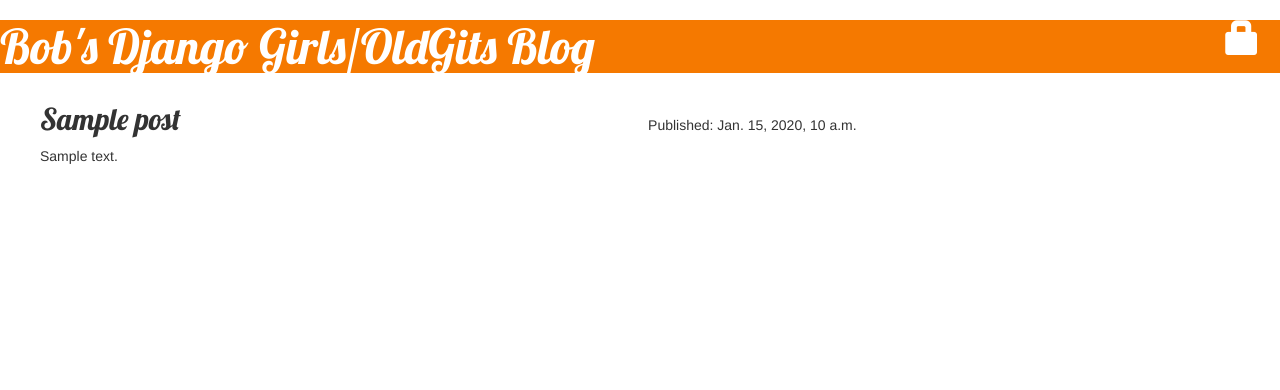
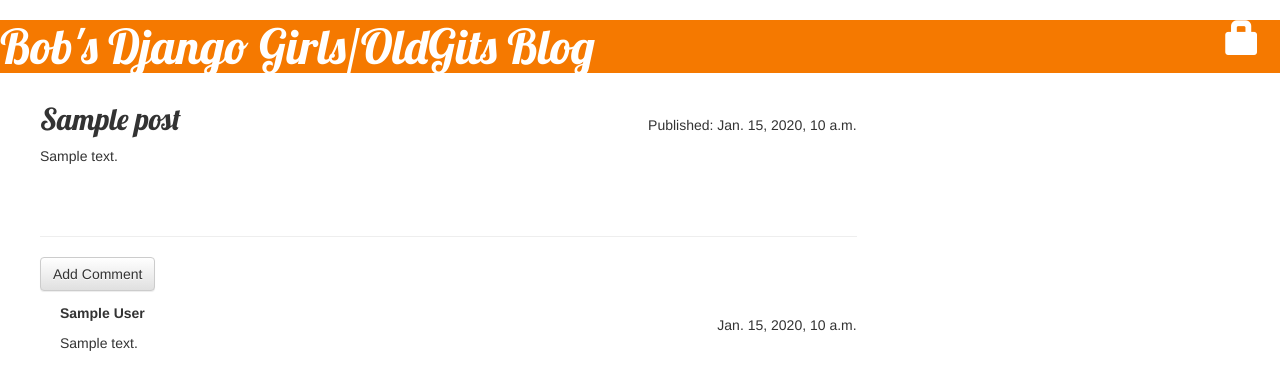
Before and after one commit to BobBowles/my-first-blog, a Django app: page /post/1/ in a window 1280 px wide. Shown: the top 390 px of the page. Run offline with Django 3.2, Linux system fonts and the light colour scheme; tables that the repository leaves empty hold one stand-in row (values such as "Sample post"); some libraries are stand-ins or nearby versions.

Commit message:
Add comment feature - DjangoGirls Extension

```diff
--- a/blog/admin.py
+++ b/blog/admin.py
@@ -1,6 +1,7 @@
 from django.contrib import admin
-from .models import Post
+from .models import Post, Comment
 
 # Register your models here.
 
 admin.site.register(Post)
+admin.site.register(Comment)
--- a/blog/models.py
+++ b/blog/models.py
@@ -18,5 +18,32 @@ class Post(models.Model):
         self.date_published = timezone.now()
         self.save()
 
+    def approved_comments(self):
+        """
+        List the comments on this post that have been approved.
+        """
+        return self.comments.filter(approved=True)
+
     def __str__(self):
         return self.title
+
+
+class Comment(models.Model):
+    post = models.ForeignKey('blog.Post', related_name='comments')
+
+    # option here for registered users only making comments
+    # - other changes needed for this to work, eg, registration page for new
+    # users
+    #author = models.ForeignKey('auth.User')
+    author = models.CharField(max_length=200)
+
+    text = models.TextField()
+    created_date = models.DateTimeField(default=timezone.now)
+    approved = models.BooleanField(default=False)
+
+    def approve(self):
+        self.approved = True
+        self.save()
+
+    def __str__(self):
+        return self.text
--- a/blog/static/blog/base.css
+++ b/blog/static/blog/base.css
@@ -63,3 +63,9 @@ h1, h2, h3, h4 {
     font-size: 26pt;
     margin-right: 20px;
 }
+
+.comment {
+    margin-top: 12px;
+    margin-bottom: 20px;
+    margin-left: 20px;
+}
--- a/blog/templates/blog/post_detail.html
+++ b/blog/templates/blog/post_detail.html
@@ -27,4 +27,37 @@
         <h2>{{ post.title }}</h2>
         <p>{{ post.text|linebreaks }}</p>
     </div>
+
+    <hr />
+
+    <a class="btn btn-default"
+        href="{% url 'add_comment_to_post' pk=post.pk %}">
+        Add Comment
+    </a>
+    {% for comment in post.comments.all %}
+        {% if user.is_authenticated or comment.approved %}
+            <div class="comment">
+                <div class="date">
+                    {{ comment.created_date }}
+                    {% if user.is_authenticated and not comment.approved %}
+                        <a class="btn btn-default"
+                            href="{% url 'comment_remove' pk=comment.pk %}">
+                            <span class="glyphicon glyphicon-remove">
+                            </span>
+                        </a>
+                        <a class="btn btn-default"
+                            href="{% url 'comment_approve' pk=comment.pk %}">
+                            <span class="glyphicon glyphicon-ok">
+                            </span>
+                        </a>
+                    {% endif %}
+                </div>
+                <strong> {{ comment.author }} </strong>
+                <p> {{ comment.text|linebreaks }} </p>
+            </div>
+        {% endif %}
+    {% empty %}
+        <p>No comments yet!</p>
+    {% endfor %}
+
 {% endblock %}
--- a/blog/templates/blog/post_list.html
+++ b/blog/templates/blog/post_list.html
@@ -7,11 +7,14 @@
                 <p>Published: {{ post.date_published }}</p>
             </div>
             <h2>
-                <a href="{% url "blog.views.post_detail" pk=post.pk %}">
+                <a href="{% url 'blog.views.post_detail' pk=post.pk %}">
                     {{ post.title }}
                 </a>
             </h2>
             <p>{{ post.text|linebreaks }}</p>
+            <a href="{% url 'blog.views.post_detail' pk=post.pk %}">
+                Comments: {{ post.approved_comments.count }}
+            </a>
         </div>
     {% endfor %}
 {% endblock %}
--- a/blog/urls.py
+++ b/blog/urls.py
@@ -8,6 +8,19 @@ urlpatterns = [
     url(r'^post/new/$', views.post_new),
     url(r'^post/(?P<pk>[0-9]+)/edit/$', views.post_edit, name='post_edit'),
     url(r'^drafts/$', views.post_draft_list, name='post_draft_list'),
-    url(r'^post/(?P<pk>[0-9]+)/publish/$', views.post_publish, name='post_publish'),
-    url(r'^post/(?P<pk>[0-9]+)/remove/$', views.post_remove, name='post_remove'),
+    url(r'^post/(?P<pk>[0-9]+)/publish/$',
+        views.post_publish,
+        name='post_publish'),
+    url(r'^post/(?P<pk>[0-9]+)/remove/$',
+        views.post_remove,
+        name='post_remove'),
+    url(r'^post/(?P<pk>[0-9]+)/comment/$',
+        views.add_comment_to_post,
+        name='add_comment_to_post'),
+    url(r'^comment/(?P<pk>[0-9]+)/remove/$',
+        views.comment_remove,
+        name='comment_remove'),
+    url(r'^comment/(?P<pk>[0-9]+)/approve/$',
+        views.comment_approve,
+        name='comment_approve'),
 ]
--- a/blog/views.py
+++ b/blog/views.py
@@ -2,8 +2,8 @@ from django.shortcuts import render, get_object_or_404, redirect
 from django.utils import timezone
 from django.contrib.auth.decorators import login_required
 
-from .models import Post
-from .forms import PostForm
+from .models import Post, Comment
+from .forms import PostForm, CommentForm
 
 # Create your views here.
 
@@ -63,7 +63,7 @@ def post_new(request):
 @login_required
 def post_edit(request, pk):
     post = get_object_or_404(Post, pk=pk)
-    if request.method == "POST":
+    if request.method == 'POST':
         form = PostForm(request.POST, instance=post)
         if form.is_valid():
             post = form.save(commit=False)
@@ -84,3 +84,33 @@ def post_remove(request, pk):
     post = get_object_or_404(Post, pk=pk)
     post.delete()
     return redirect('blog.views.post_list')
+
+def add_comment_to_post(request, pk):
+    post = get_object_or_404(Post, pk=pk)
+    if request.method == 'POST':
+        form = CommentForm(request.POST)
+        if form.is_valid():
+            comment = form.save(commit=False)
+            comment.post = post
+            comment.save()
+            return redirect('blog.views.post_detail', pk=post.pk)
+    else:
+        form = CommentForm()
+    return render(
+        request,
+        'blog/add_comment_to_post.html',
+        {'form': form},
+        )
+
+@login_required
+def comment_remove(request, pk):
+    comment = get_object_or_404(Comment, pk=pk)
+    post_pk = comment.post.pk
+    comment.delete()
+    return redirect('blog.views.post_detail', pk=post_pk)
+
+@login_required
+def comment_approve(request, pk):
+    comment = get_object_or_404(Comment, pk=pk)
+    comment.approve()
+    return redirect('blog.views.post_detail', pk=comment.post.pk)
```
Also changed, not shown: blog/forms.py (+8 -1 lines), blog/templates/blog/add_comment_to_post.html (added, +12 -0 lines), blog/migrations/0003_comment.py (added).
